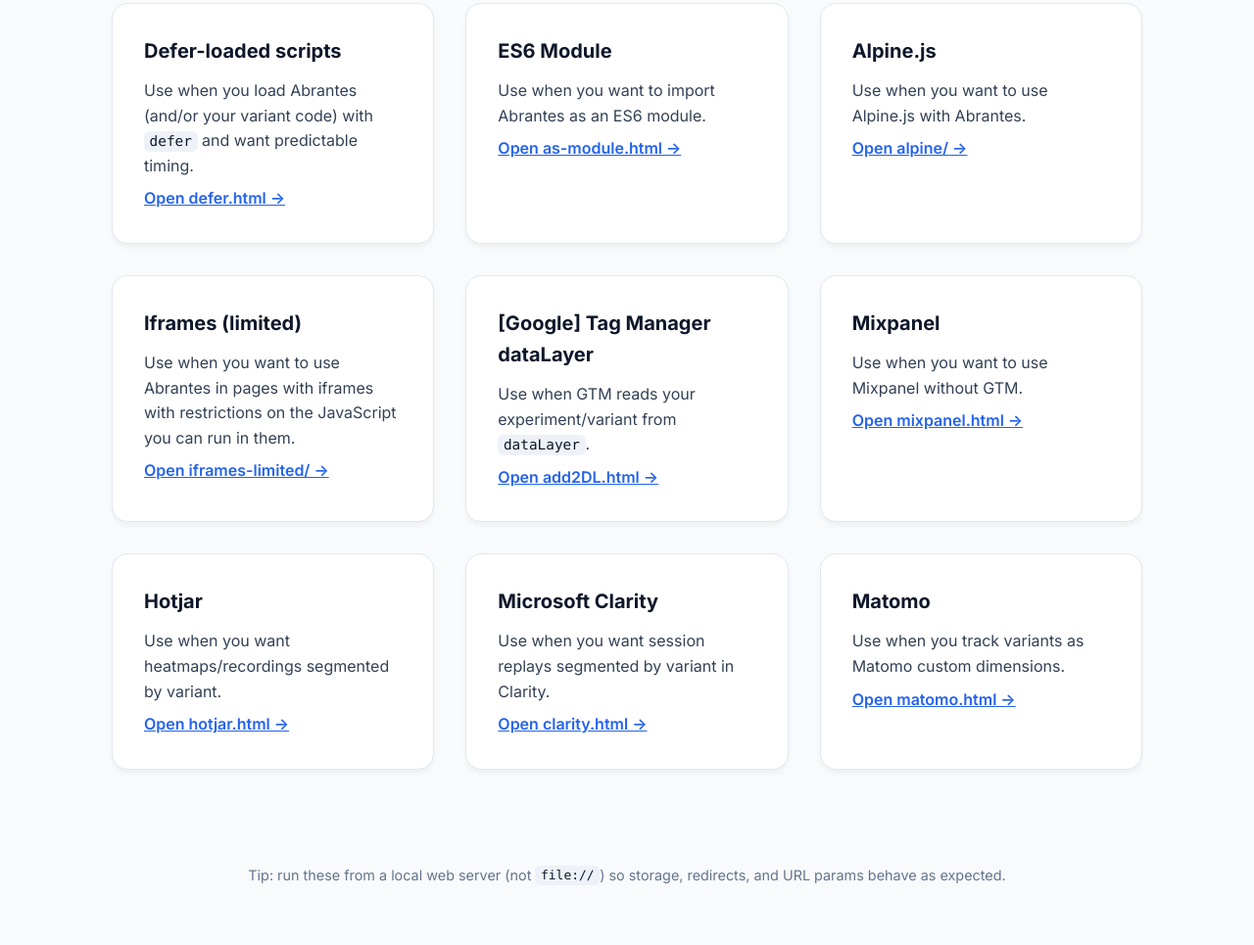
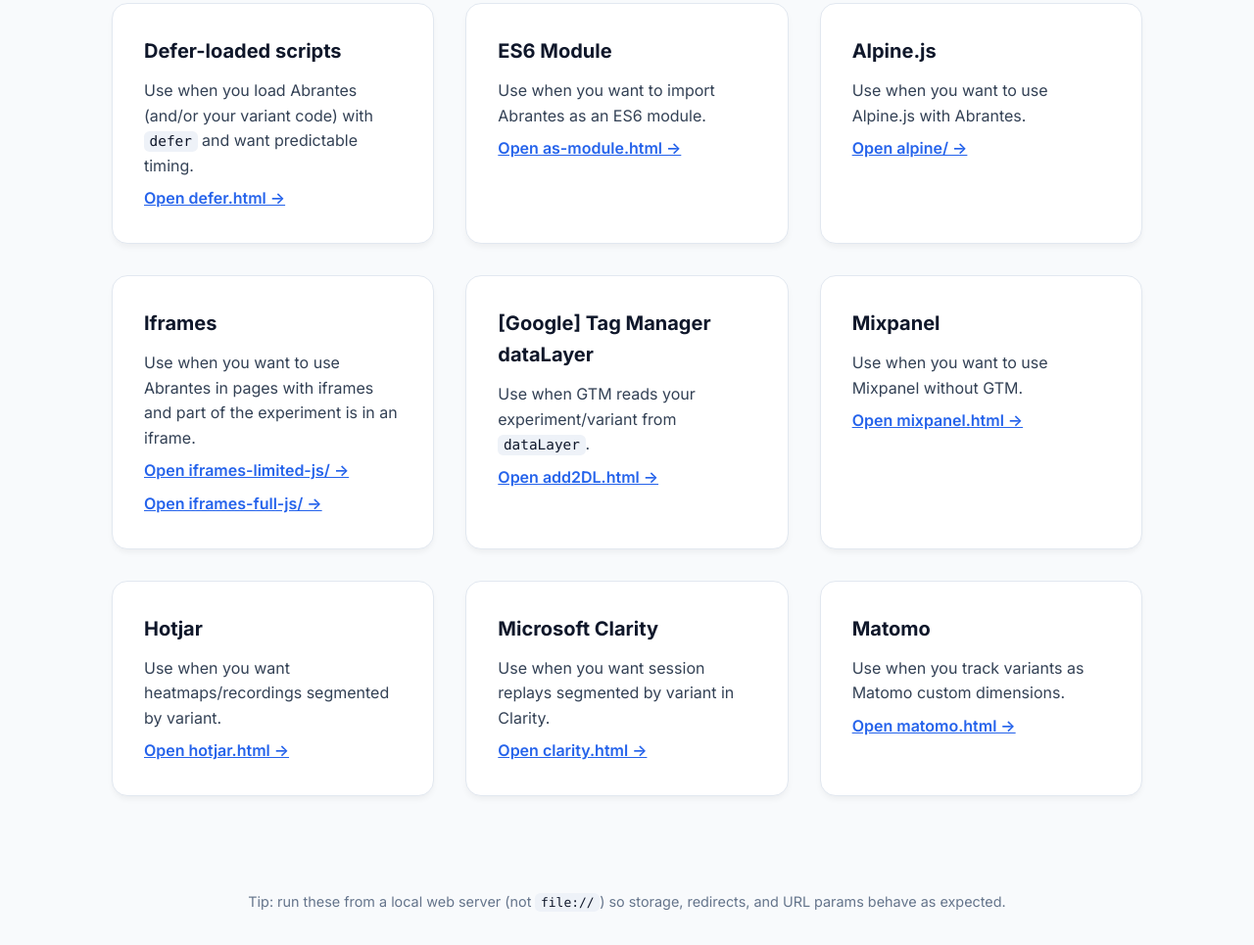
Before and after one commit to osvik/abrantes, a website: page docs/examples.html in a window 1280 px wide. Shown: the part 1806-2771 px from the top of the page at 98% size. Before the commit the page ends 2743 px from the top, so only its background shows below. Drawn offline with Linux system fonts and the light colour scheme.

Commit message:
Modify iFrame example in docs

```diff
--- a/docs/examples.html
+++ b/docs/examples.html
@@ -212,10 +212,12 @@
 
                     <div class="feature-card">
                         <div class="example-title">
-                            <h3>Iframes (limited)</h3>
+                            <h3>Iframes</h3>
                         </div>
-                        <p>Use when you want to use Abrantes in pages with iframes with restrictions on the JavaScript you can run in them.</p>
-                        <a class="example-link" href="https://github.com/osvik/abrantes/blob/main/examples/iframes-limited" target="_blank">Open iframes-limited/ &rarr;</a>
+                        <p>Use when you want to use Abrantes in pages with iframes and part of the experiment is in an iframe.</p>
+                        <a class="example-link" href="https://github.com/osvik/abrantes/blob/main/examples/iframes-limited" target="_blank">Open iframes-limited-js/ &rarr;</a><br />
+                        <a class="example-link" href="https://github.com/osvik/abrantes/blob/main/examples/iframes-full-js" target="_blank">Open iframes-full-js/ &rarr;</a><br />
+
                     </div>
 
                     <div class="feature-card">
```
